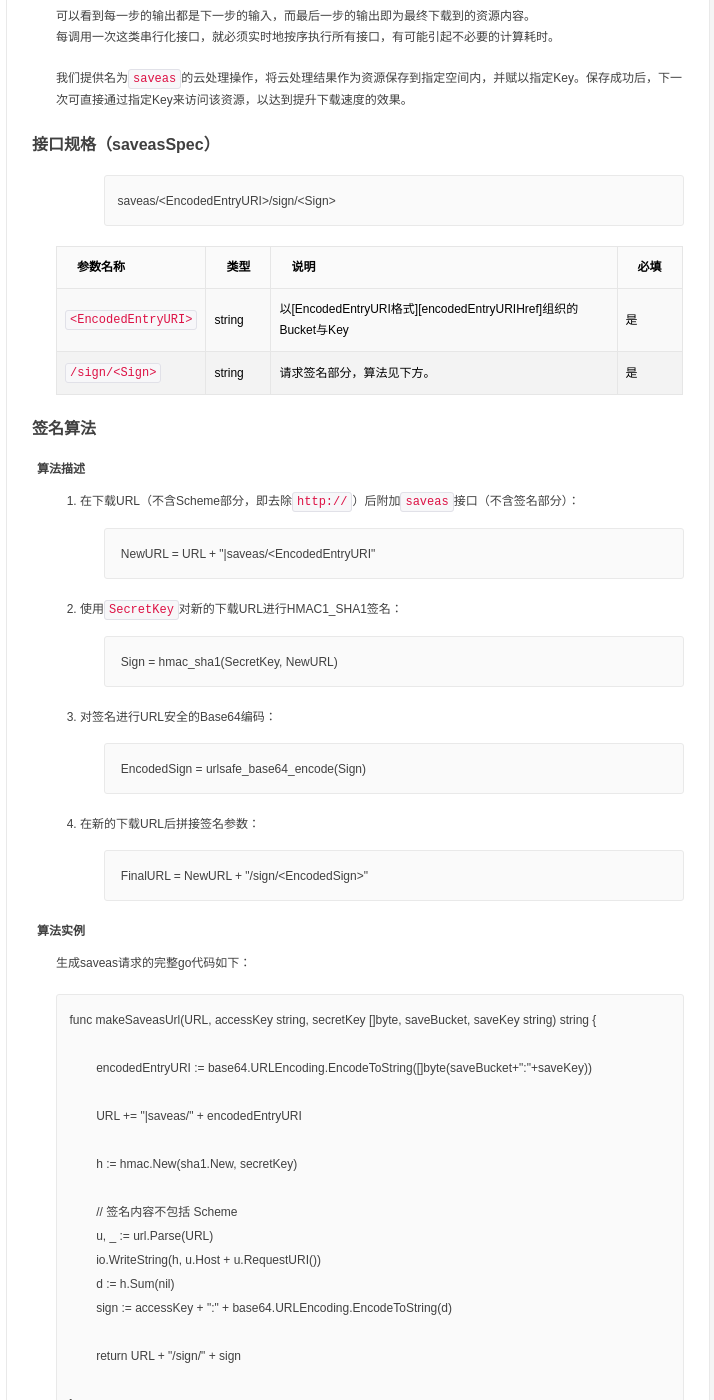
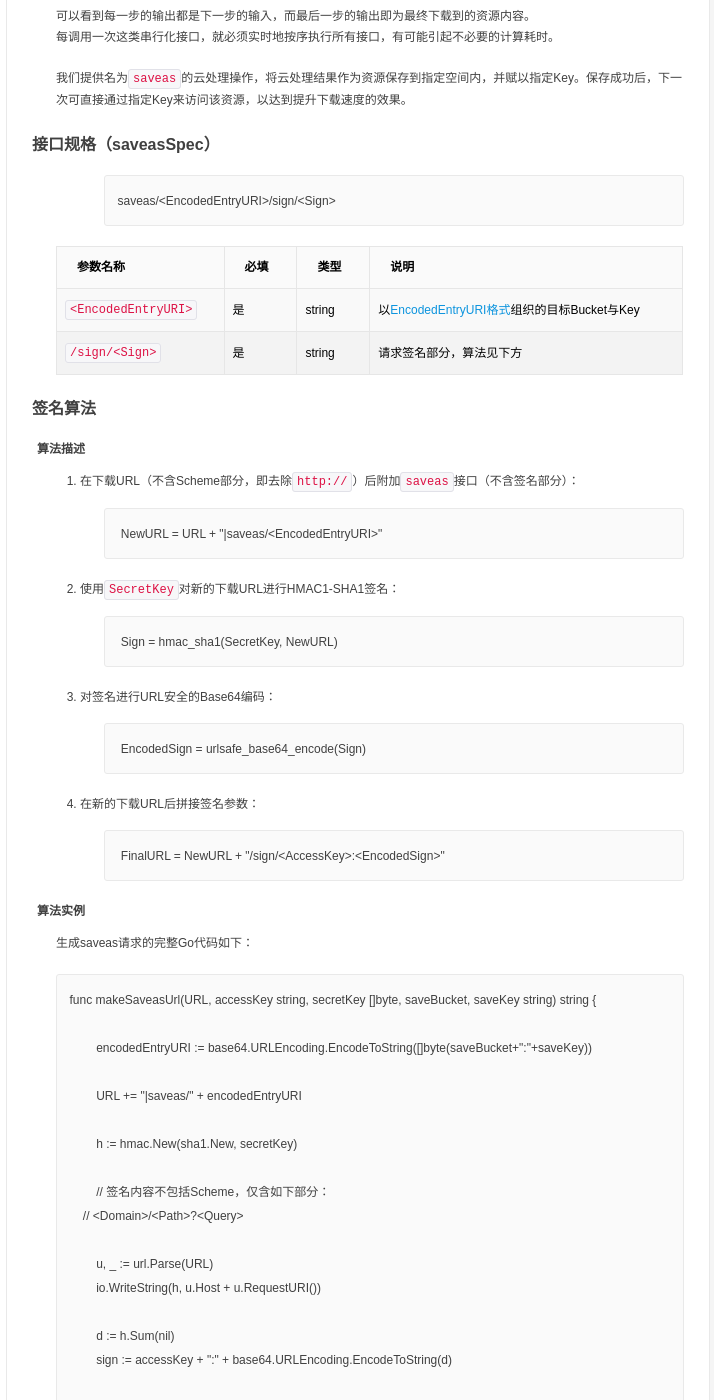
Before and after one commit to qiniu/developer.qiniu.com, a Jekyll site: the page built from docs/v6/api/reference/fop/saveas.md, in a window 1280 px wide and 1400 px high, scrolled down 319 px. Shown: the whole window, without its empty margins (411-1125 px from the left). Built offline with Jekyll 4.4.1, drawn with Linux system fonts in a browser that asks for light colours; nearby versions of some CDN libraries; library files that are not in the unit come from our copies; some of the changed text lies outside the part shown.

Commit message:
修正签名算法。

````diff
--- a/docs/v6/api/reference/fop/saveas.md
+++ b/docs/v6/api/reference/fop/saveas.md
@@ -7,7 +7,7 @@ order: 185
 <a id="saveas"></a>
 # 处理结果另存（saveas）
 
-<a id="description"></a>
+<a id="saveas-description"></a>
 ## 描述
 
 七牛云存储的云处理API接口均支持如下串行处理规格:
@@ -21,19 +21,19 @@ order: 185
 
 我们提供名为`saveas`的云处理操作，将云处理结果作为资源保存到指定空间内，并赋以指定Key。保存成功后，下一次可直接通过指定Key来访问该资源，以达到提升下载速度的效果。
 
-<a id="specification"></a>
+<a id="saveas-specification"></a>
 ## 接口规格（saveasSpec）
 
 ```
 saveas/<EncodedEntryURI>/sign/<Sign>
 ```
 
-参数名称            | 类型   | 说明                                                          | 必填
-:------------------ | :----- | :------------------------------------------------------------ | :-----
-`<EncodedEntryURI>` | string | 以[EncodedEntryURI格式][encodedEntryURIHref]组织的Bucket与Key | 是
-`/sign/<Sign>`      | string | 请求签名部分，算法见下方。                                    | 是
+参数名称             | 必填  | 类型   | 说明
+:------------------  | :---- | :----- | :---------------------------------------------------------------
+`<EncodedEntryURI>`  | 是    | string | 以[EncodedEntryURI格式][encodedEntryURIHref]组织的目标Bucket与Key
+`/sign/<Sign>`       | 是    | string | 请求签名部分，算法见下方
 
-<a id="sign-algorithm"></a>
+<a id="saveas-sign-algorithm"></a>
 ## 签名算法
 
 ### 算法描述
@@ -59,12 +59,12 @@ saveas/<EncodedEntryURI>/sign/<Sign>
 4. 在新的下载URL后拼接签名参数：
 
 	```
-    FinalURL = NewURL + "/sign/<EncodedSign>"
+    FinalURL = NewURL + "/sign/<AccessKey>:<EncodedSign>"
 	```
 
 ### 算法实例
 
-生成saveas请求的完整go代码如下：
+生成saveas请求的完整Go代码如下：
 
 ```{go}
 func makeSaveasUrl(URL, accessKey string, secretKey []byte, saveBucket, saveKey string) string {
@@ -75,9 +75,12 @@ func makeSaveasUrl(URL, accessKey string, secretKey []byte, saveBucket, saveKey
 
 	h := hmac.New(sha1.New, secretKey)
 
-	// 签名内容不包括 Scheme
+	// 签名内容不包括Scheme，仅含如下部分：
+    // <Domain>/<Path>?<Query>
+
 	u, _ := url.Parse(URL)
 	io.WriteString(h, u.Host + u.RequestURI())
+
 	d := h.Sum(nil)
 	sign := accessKey + ":" + base64.URLEncoding.EncodeToString(d)
 
@@ -86,14 +89,14 @@ func makeSaveasUrl(URL, accessKey string, secretKey []byte, saveBucket, saveKey
 }
 ```
 
-<a id="remarks"></a>
+<a id="saveas-remarks"></a>
 ## 附注
 
 - `urlsafe_base64_encode()` 函数按照标准的 [RFC 4648](http://www.ietf.org/rfc/rfc4648.txt) 实现，开发者可以参考 [github.com/qiniu](https://github.com/qiniu) 上各SDK的样例代码。
 - 此处签名内容不包含Scheme部分，与DownloadToken签名不一样。
 - 当要持久化保存的fop耗时较长时候，saveas请求会返回CDN超时，但是只要保证发送的saveas请求合法，七牛服务器还是会对请求做正确处理。
 
-<a id="samples"></a>
+<a id="saveas-samples"></a>
 ## 示例
 
 1. 原资源是一个图片：
@@ -136,4 +139,9 @@ func makeSaveasUrl(URL, accessKey string, secretKey []byte, saveBucket, saveKey
     http://t-test.qiniudn.com/Ship-thumb-200.jpg
 	```
 
-[accessTokenHref]:              ../security/access-token.html                    "管理凭证"
+<a id="saveas-internal-resources"></a>
+## 内部参考资源
+
+- [EncodedEntryURI格式][encodedEntryURIHref]
+
+[encodedEntryURIHref]:          ../data-formats.html#data-format-encoded-entry-uri "EncodedEntryURI格式"
````
Also changed, not shown: other parts of docs/v6/api/reference/fop/saveas.md (+2 -2 lines).
